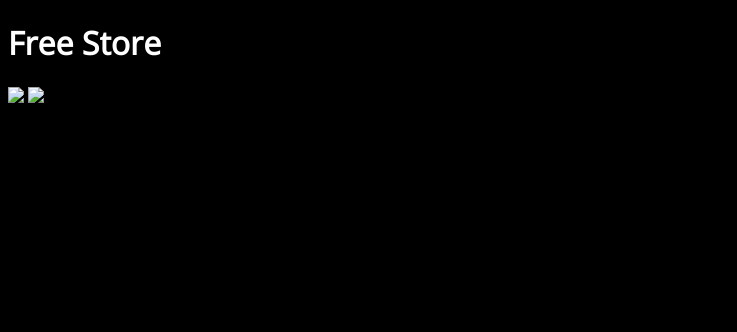
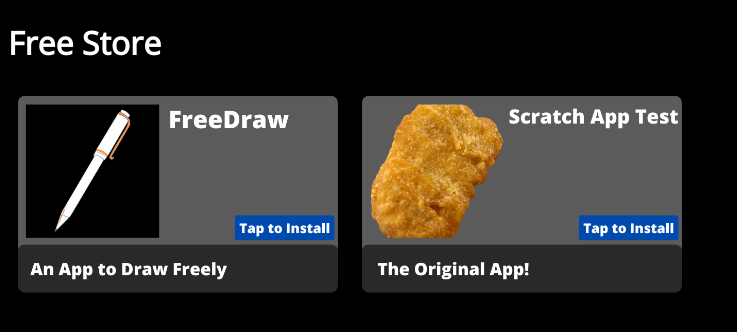
Before and after one commit to SebAndBlocks/FreeStore, a plain HTML site: page index.html in a window 1280 px wide. Shown: the whole page, without its empty margins (0-737 px from the left). Drawn offline with nearby package versions, Linux system fonts and the light colour scheme.

Commit message:
Update index.html

```diff
--- a/index.html
+++ b/index.html
@@ -9,7 +9,7 @@
     <body>
         <div class="main">
             <h1>Free Store</h1>
-            <a href="https://github.com/TurquoiseTNT/FreeDrawMobile/raw/main/appinstall.mobileconfig"><img width="340px" src="apps/freedraw.png"></a>
-            <a href="https://github.com/TurquoiseTNT/ScratchAppTest/raw/main/Scratch%20App%20Test.mobileconfig"><img width="340px" src="apps/scratchapptest.png"></a>
+            <a href="https://github.com/TurquoiseTNT/FreeDrawMobile/raw/main/appinstall.mobileconfig"><img width="340px" src="freedraw.png"></a>
+            <a href="https://github.com/TurquoiseTNT/ScratchAppTest/raw/main/Scratch%20App%20Test.mobileconfig"><img width="340px" src="scratchapptest.png"></a>
         </div>
     </body>
```
